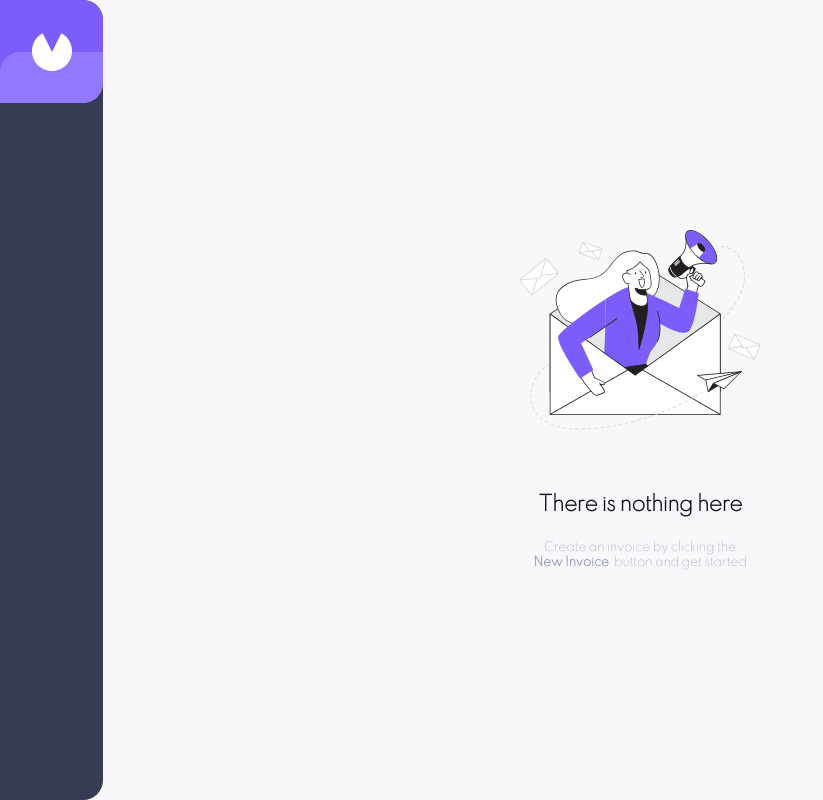
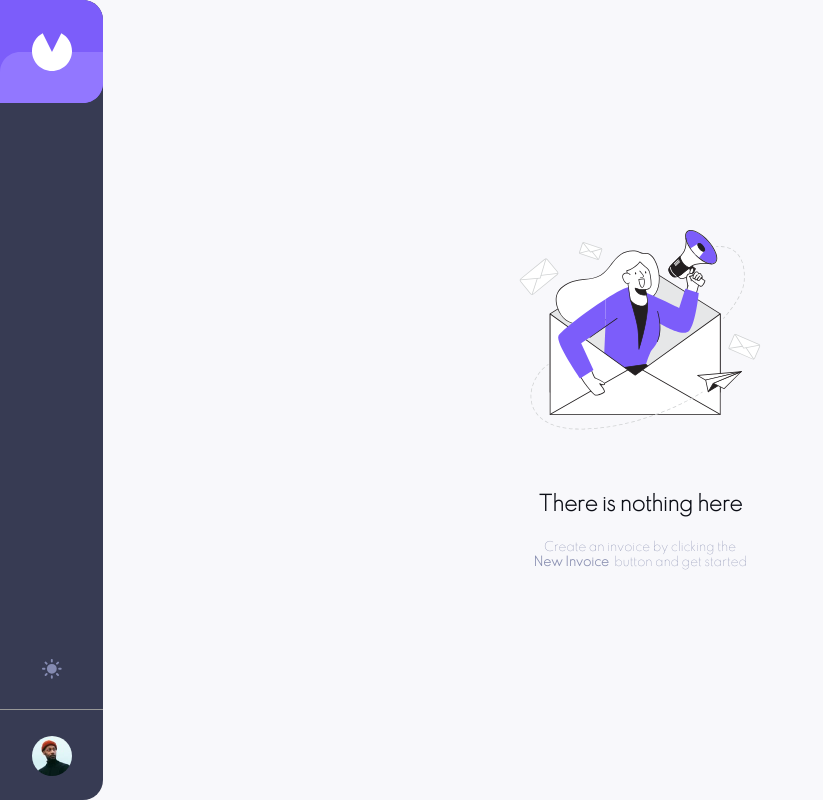
Before and after one commit to AlekseyVY/Invoice_application, a React (Create React App) app: page / in a window 1280 px wide. Shown: the whole page, without its empty margins (0-823 px from the left). Built offline with nearby package versions, Linux system fonts and the light colour scheme.

Commit message:
sidebar action menu

```diff
--- /dev/null
+++ b/src/components/avatar/Avatar.tsx
@@ -0,0 +1,9 @@
+import avatar from '../../assets/image-avatar.jpg';
+import { Wrapper } from './avatar.style';
+
+export const Avatar = () => (
+  <>
+    <Wrapper src={avatar} alt="Avatar" />
+  </>
+);
+// TODO: Create fully functional component with avatar selection from pc.
--- /dev/null
+++ b/src/components/avatar/avatar.style.ts
@@ -0,0 +1,7 @@
+import styled from 'styled-components';
+
+export const Wrapper = styled.img`
+  width: 40px;
+  height: 40px;
+  border-radius: 50%;
+`;
--- a/src/components/sidebar/Sidebar.tsx
+++ b/src/components/sidebar/Sidebar.tsx
@@ -1,10 +1,19 @@
-import { Container, SidebarLogoWrapper } from './sidebar.style';
+import {
+  Container, Delimeter, MenuWrapper, SidebarLogoWrapper,
+} from './sidebar.style';
 import { ReactComponent as Logo } from '../../assets/sidebar/logo.svg';
+import { ThemeSwitcher } from '../themeSwitcher/ThemeSwitcher';
+import { Avatar } from '../avatar/Avatar';
 
 export const Sidebar = () => (
   <Container>
     <SidebarLogoWrapper>
       <Logo />
     </SidebarLogoWrapper>
+    <MenuWrapper>
+      <ThemeSwitcher />
+      <Delimeter />
+      <Avatar />
+    </MenuWrapper>
   </Container>
 );
--- a/src/components/sidebar/sidebar.style.ts
+++ b/src/components/sidebar/sidebar.style.ts
@@ -8,6 +8,10 @@ export const Container = styled.div`
   position: absolute;
   left: 0;
   top: 0;
+  display: flex;
+  flex-direction: column;
+  align-items: center;
+  justify-content: space-between;
   border-radius: 0 20px 20px 0;
   background-color: #373B53;
 `;
@@ -20,3 +24,19 @@ export const SidebarLogoWrapper = styled.div`
   justify-content: center;
   background-image: url(${logoWrapper});
 `;
+
+export const MenuWrapper = styled.div`
+  width: 100%;
+  height: 117px;
+  display: flex;
+  flex-direction: column;
+  align-items: center;
+  justify-content: space-between;
+  margin-bottom: 24px;
+`;
+
+export const Delimeter = styled.div`
+  width: 100%;
+  height: 1px;
+  background-color: #979797;
+`;
--- /dev/null
+++ b/src/components/themeSwitcher/ThemeSwitcher.tsx
@@ -0,0 +1,13 @@
+import { useState } from 'react';
+import { ReactComponent as Light } from '../../assets/icon-sun.svg';
+import { ReactComponent as Dark } from '../../assets/icon-moon.svg';
+import { Container } from './themeSwitcher.style';
+
+export const ThemeSwitcher = () => {
+  const [light, setLight] = useState<Boolean>(true);
+  return (
+    <Container onClick={() => setLight(!light)}>
+      {light ? <Light /> : <Dark />}
+    </Container>
+  );
+};
--- /dev/null
+++ b/src/components/themeSwitcher/themeSwitcher.style.ts
@@ -0,0 +1,7 @@
+import styled from 'styled-components';
+
+export const Container = styled.div`
+  &:hover {
+    cursor: pointer;
+  }
+`;
```
